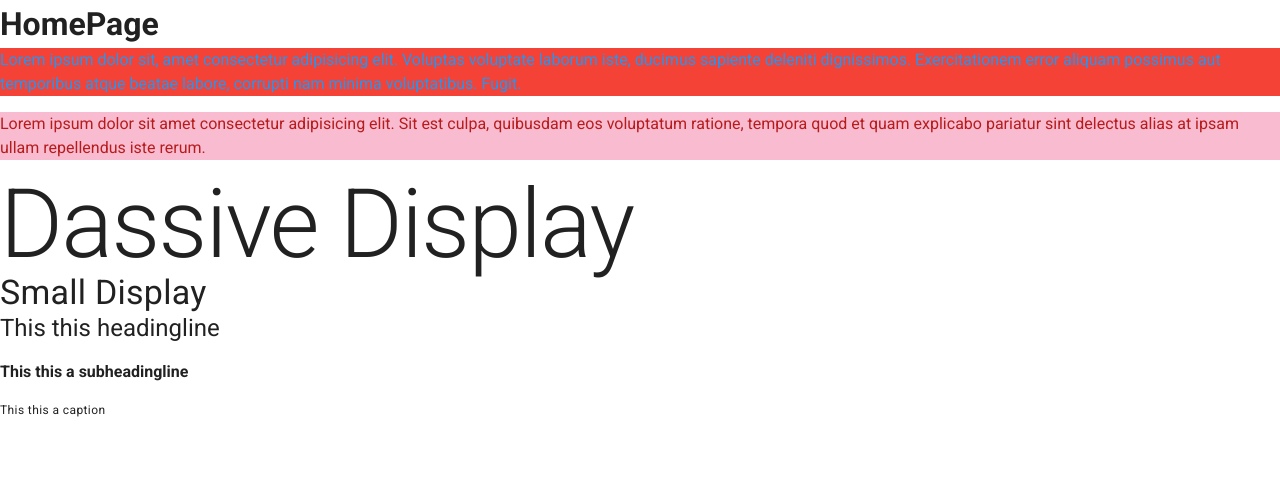
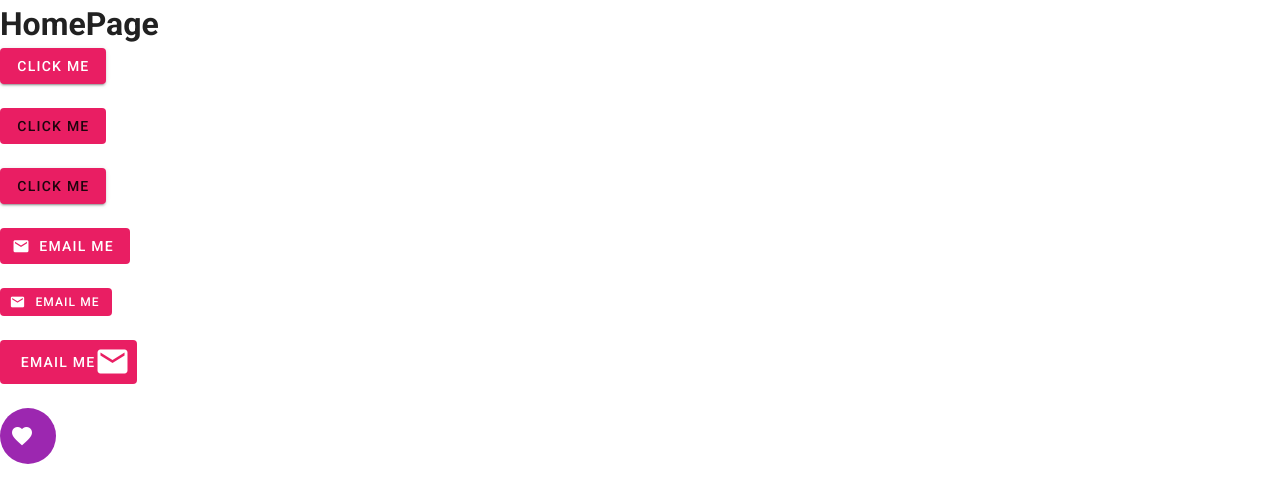
Before and after one commit to mkbindraji/new_vuetify, a Vue app: page / in a window 1280 px wide. Shown: the top 502 px of the page. Built offline with nearby package versions, Linux system fonts and the light colour scheme.

Commit message:
Button & Icons

```diff
--- a/src/views/HomePage.vue
+++ b/src/views/HomePage.vue
@@ -1,13 +1,30 @@
 <template>
     <div class="home">
       <h1>HomePage</h1>
-      <p class="red blue--text">Lorem ipsum dolor sit, amet consectetur adipisicing elit. Voluptas voluptate laborum iste, ducimus sapiente deleniti dignissimos. Exercitationem error aliquam possimus aut temporibus atque beatae labore, corrupti nam minima voluptatibus. Fugit.</p>
-      <p class="pink lighten-4 red--text text--darken-4">Lorem ipsum dolor sit amet consectetur adipisicing elit. Sit est culpa, quibusdam eos voluptatum ratione, tempora quod et quam explicabo pariatur sint delectus alias at ipsam ullam repellendus iste rerum.</p>
-      <h1 class="display-4">Dassive Display</h1>
-      <h1 class="display-1">Small Display</h1>
-      <p class="headline">This this headingline</p>
-      <p class="subheading font-weight-bold">This this a subheadingline</p>
-      <p class="caption">This this a caption</p>
+      <v-btn class="pink white--text">Click me</v-btn><br><br>
+      <v-btn depressed color="pink">Click me</v-btn><br><br>
+      <v-btn flat color="pink">Click me</v-btn><br><br>
+
+      <v-btn depressed class="pink white--text">
+        <v-icon left>mdi-email</v-icon>
+        <span>email me</span>
+      </v-btn><br><br>
+
+      <v-btn depressed small class="pink white--text">
+        <v-icon left small>mdi-email</v-icon>
+        <span>email me</span>
+      </v-btn><br><br>
+
+      <v-btn depressed large class="pink white--text">
+        <span>email me</span>
+        <v-icon right large>mdi-email</v-icon>
+      </v-btn><br><br>
+
+      <v-btn depressed fab dark color="purple" dense>
+        <v-icon left>mdi-heart</v-icon>
+      </v-btn>
+
+
     </div>
   </template>
 
```
